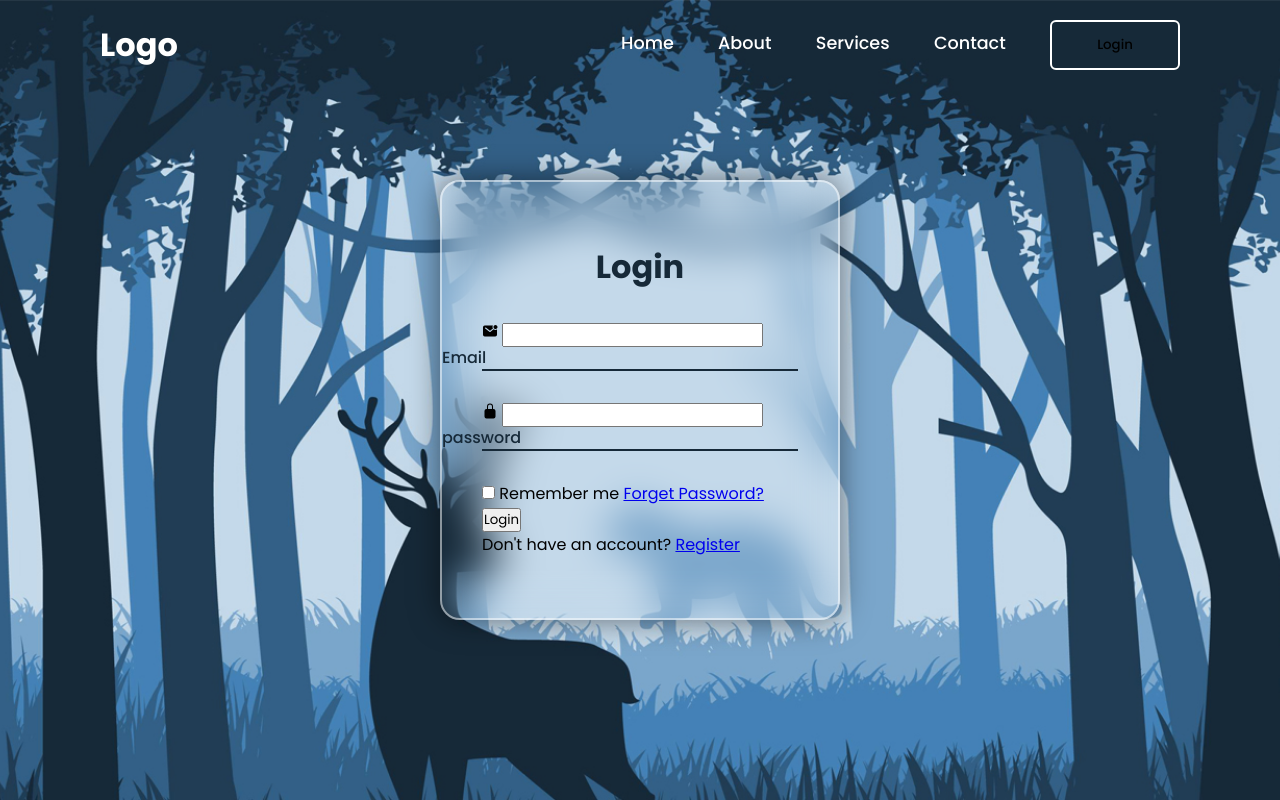
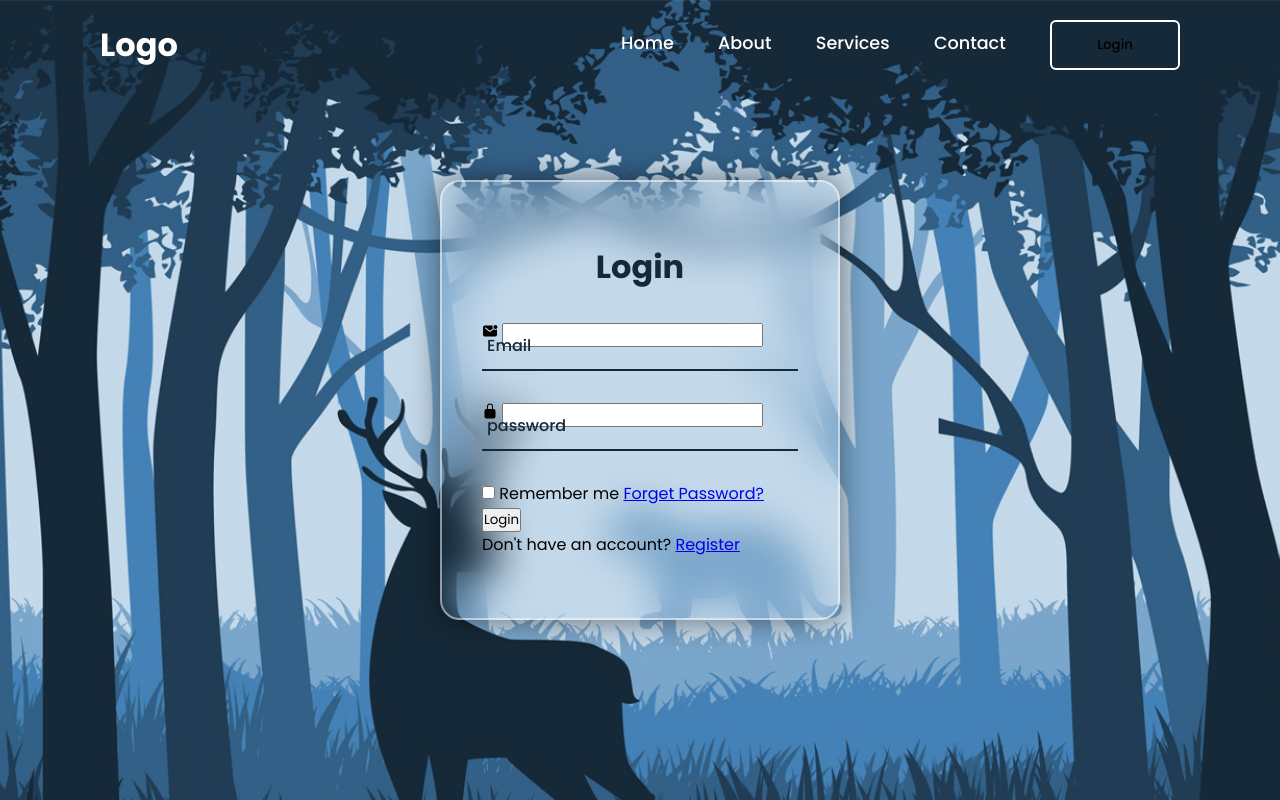
Before and after one commit to ub-victor/Website-with-Login-And-Register, a plain HTML site: page index.html in a window 1280 px wide. Drawn offline with nearby package versions, Linux system fonts and the light colour scheme.

Commit message:
styls label the the relative parent

```diff
--- a/styles.css
+++ b/styles.css
@@ -121,24 +121,12 @@ It helps keep the HTML structure clean and allows for more flexible styling thro
     margin: 30px 0;
 }
 
-/*
-This CSS rule styles the label element inside an element with the class "input-box".
-- `position: absolute;`: Positions the label absolutely within its containing element.
-- `top: 50%;`: Vertically centers the label within its containing element.
-- `left: 10px;`: Positions the label 10 pixels from the left edge of its containing element.
-- `transform: translate(-50px);`: Moves the label 50 pixels to the left, adjusting its position for better alignment.
-- `font-size: 1em;`: Sets the font size of the label to 1em, which is relative to the font size of its parent element.
-- `color: #162938;`: Sets the text color of the label to a dark shade of blue.
-- `font-weight: 500;`: Sets the font weight of the label to 500, making it slightly bold.
-- `pointer-events: none;`: Makes the label non-interactive, so it does not respond to mouse events.
-*/
 .input-box label {
-    position: absolute;
-    top: 50%;
-    left: 10px;
-    transform: translate(-50px);
-    font-size: 1em;
-    color: #162938;
-    font-weight: 500;
-    pointer-events: none;
+    position: absolute; /* Positions the label absolutely within the parent */
+    top: 50%; /* Centers the label vertically within the parent */
+    left: 5px; /* Positions the label 5px from the left of the parent */
+    transform: translateY(-50%); /* Adjusts the label's position to be vertically centered */
+    color: #162938; /* Sets the text color of the label */
+    font-weight: 500; /* Sets the font weight of the label to 500 */
+    pointer-events: none; /* Disables pointer events on the label, making it non-interactive */
 }
```
